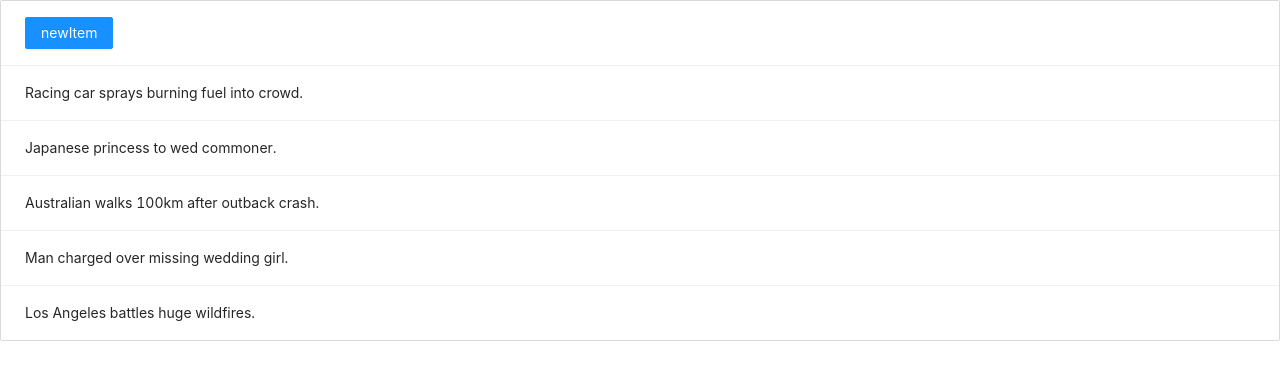
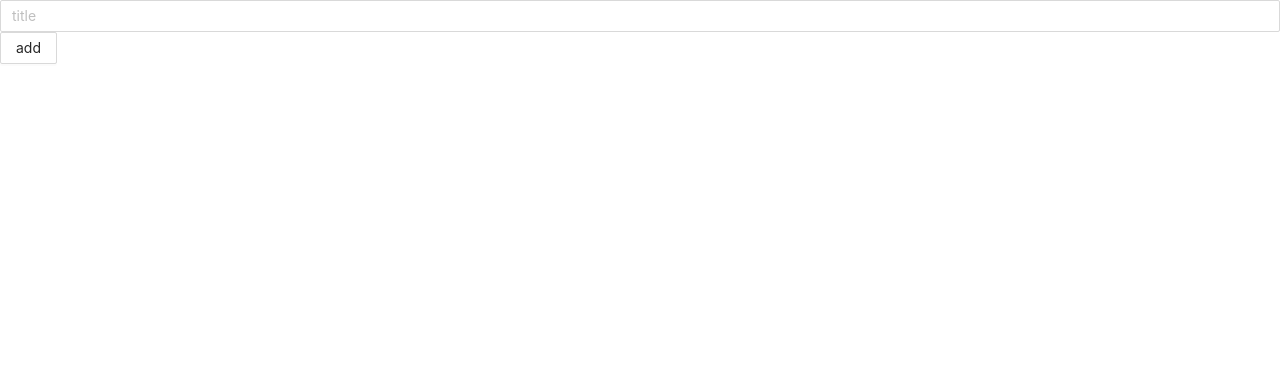
Before and after one commit to kcopper8/task-done, a React (Vite) app: page /add in a window 1280 px wide. Shown: the top 380 px of the page. Built offline with nearby package versions, Linux system fonts and the light colour scheme.

Commit message:
feat: add 를 페이지로 만들기

```diff
--- a/src/App.tsx
+++ b/src/App.tsx
@@ -1,3 +1,4 @@
+import AddTodo from "@containers/AddTodo";
 import TodoList from "@containers/TodoList";
 import { BrowserRouter, Route, Routes } from "react-router-dom";
 
@@ -6,7 +7,7 @@ const App = () => {
     <BrowserRouter>
       <Routes>
         <Route path="/" element={<TodoList />} />
-        <Route path="/add" element={<TodoList />} />
+        <Route path="/add" element={<AddTodo />} />
       </Routes>
     </BrowserRouter>
   );
--- /dev/null
+++ b/src/containers/AddTodo/index.tsx
@@ -0,0 +1,14 @@
+import { Button, Input } from "antd";
+
+interface AddTodoProps {}
+
+const AddTodo = ({}: AddTodoProps) => {
+  return (
+    <>
+      <Input placeholder="title" />
+      <Button>add</Button>
+    </>
+  );
+};
+
+export default AddTodo;
--- a/src/containers/TodoList/index.tsx
+++ b/src/containers/TodoList/index.tsx
@@ -1,6 +1,4 @@
-import AddTodoModal from "@containers/AddTodoModal";
 import { Button, List } from "antd";
-import { useState } from "react";
 
 interface TodoListProps {}
 
@@ -13,25 +11,19 @@ const data = [
 ];
 
 const TodoList = ({}: TodoListProps) => {
-  const [openAdd, setOpenAdd] = useState(false);
-  const handleClick = () => {
-    setOpenAdd(true);
-  };
-
   return (
     <>
       <List
         size="large"
         bordered
         header={
-          <Button type={"primary"} onClick={handleClick}>
+          <Button type={"primary"} href="/add">
             newItem
           </Button>
         }
         dataSource={data}
         renderItem={(item) => <List.Item>{item}</List.Item>}
       />
-      {openAdd && <AddTodoModal />}
     </>
   );
 };
```
